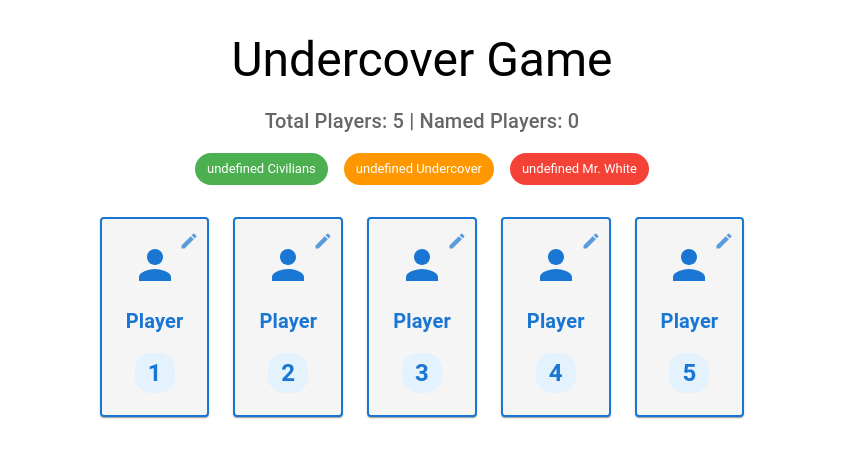
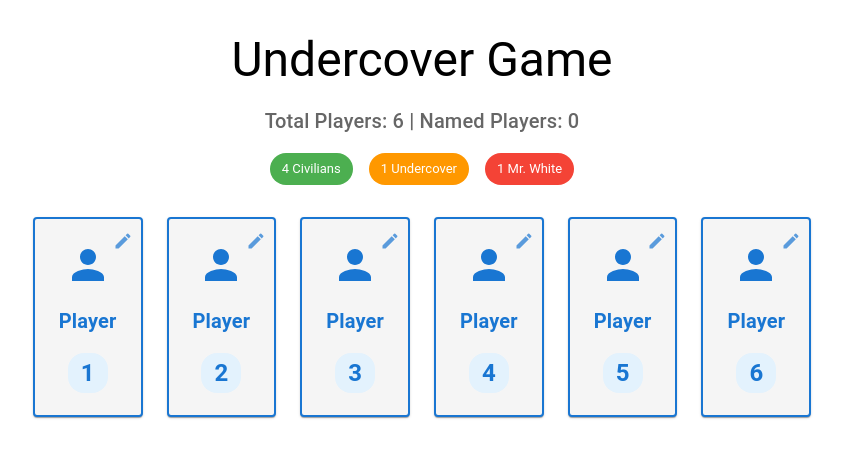
Before and after one commit to coutaditya/undercover-game, a React (Vite) app: page /game in a window 1280 px wide. Shown: the top 458 px of the page, without its empty margins (218-1061 px from the left). Built offline with nearby package versions, Linux system fonts and the light colour scheme.

Commit message:
Move player props up to App component
Since, the player props are required in the GamePage component too, there is a need to move them up from homepage to App and pass to respective components via props.

```diff
--- a/src/App.tsx
+++ b/src/App.tsx
@@ -1,15 +1,29 @@
 import { BrowserRouter, Routes, Route } from 'react-router-dom'
+import { useState } from 'react'
 import { Homepage } from './pages/Homepage'
 import { Gamepage } from './pages/Gamepage'
 
 function App() {
-  // const [count, setCount] = useState(0)
+  const [totalPlayers, setTotalPlayers] = useState(6)
+  const [undercovers, setUndercovers] = useState(1)
+  const [mrWhite, setMrWhite] = useState(1)
 
   return (
     <BrowserRouter>
       <Routes>
-        <Route path="/" element={<Homepage />} />
-        <Route path="/game" element={<Gamepage />} />
+        <Route path="/" element={<Homepage
+        totalPlayers={totalPlayers}
+        setTotalPlayers={setTotalPlayers}
+        undercovers={undercovers}
+        setUndercovers={setUndercovers}
+        mrWhite={mrWhite}
+        setMrWhite={setMrWhite}
+        />} />
+        <Route path="/game" element={<Gamepage
+        totalPlayers={totalPlayers}
+        numberOfUndercover={undercovers}
+        numberOfMrWhite={mrWhite}
+        />} />
       </Routes>
     </BrowserRouter>
   )
--- a/src/pages/Gamepage.tsx
+++ b/src/pages/Gamepage.tsx
@@ -4,13 +4,13 @@ import GameCard from "../components/Card"
 import PlayerNameModal from "../components/Modal"
 
 interface GamePageProps {
-    numberOfCivilians: number;
-    numberOfUndercover: number;
-    numberOfMrWhite: number;
+    totalPlayers: number
+    numberOfUndercover: number
+    numberOfMrWhite: number
   }
 
-export function Gamepage({ numberOfCivilians, numberOfUndercover, numberOfMrWhite }: GamePageProps) {
-    const totalPlayers = numberOfCivilians + numberOfUndercover + numberOfMrWhite || 5
+export function Gamepage({ totalPlayers, numberOfUndercover, numberOfMrWhite }: GamePageProps) {
+    const numberOfCivilians = totalPlayers - (numberOfUndercover + numberOfMrWhite)
 
     const [playerNames, setPlayerNames] = useState<Map<number, string>>(new Map())
 
@@ -41,7 +41,7 @@ export function Gamepage({ numberOfCivilians, numberOfUndercover, numberOfMrWhit
         for (let i = 0; i < totalPlayers; i++) {
             const playerNumber = i + 1
             cards.push(
-            <Grid item xs={12} sm={6} md={3} key={`player-${playerNumber}`}>
+            <Grid key={`player-${playerNumber}`}>
                 <GameCard playerNumber={playerNumber} playerName={playerNames.get(playerNumber)} onClick={handleCardClick} />
             </Grid>,
             )
--- a/src/pages/Homepage.tsx
+++ b/src/pages/Homepage.tsx
@@ -1,5 +1,3 @@
-"use client"
-
 import { useState, useEffect } from "react"
 import { useNavigate } from "react-router-dom"
 import { Container, Typography, Box, ThemeProvider, createTheme, CssBaseline, Fab } from "@mui/material"
@@ -32,10 +30,16 @@ const darkTheme = createTheme({
     },
 })
 
-export function Homepage() {
-    const [totalPlayers, setTotalPlayers] = useState(6)
-    const [undercovers, setUndercovers] = useState(1)
-    const [mrWhite, setMrWhite] = useState(1)
+interface HomepageProps {
+    totalPlayers?: number
+    undercovers?: number
+    mrWhite?: number
+    setTotalPlayers: (value: number) => void
+    setUndercovers: (value: number) => void
+    setMrWhite: (value: number) => void
+}
+
+export function Homepage({totalPlayers = 6, undercovers = 1, mrWhite = 1, setTotalPlayers, setUndercovers, setMrWhite}: HomepageProps) {
     const [civilians, setCivilians] = useState(totalPlayers - (undercovers + mrWhite))
     const navigate = useNavigate()
 
@@ -74,22 +78,22 @@ export function Homepage() {
     }
     const handleUndercoverChange = (increment: boolean) => {
         if (increment && undercovers + mrWhite < maxSpecialRoles) {
-            setUndercovers((prev) => prev + 1)
+            setUndercovers(undercovers + 1)
         } else if (!increment && undercovers > 0) {
             // Prevent both undercover and mr.white from being 0
             if (!(undercovers === 1 && mrWhite === 0)) {
-                setUndercovers((prev) => prev - 1)
+                setUndercovers(undercovers - 1)
             }
         }
     }
 
     const handleMrWhiteChange = (increment: boolean) => {
         if (increment && undercovers + mrWhite < maxSpecialRoles) {
-            setMrWhite((prev) => prev + 1)
+            setMrWhite(mrWhite+ 1)
         } else if (!increment && mrWhite > 0) {
             // Prevent both undercover and mr.white from being 0
             if (!(mrWhite === 1 && undercovers === 0)) {
-                setMrWhite((prev) => prev - 1)
+                setMrWhite(mrWhite - 1)
             }
         }
     }
```
